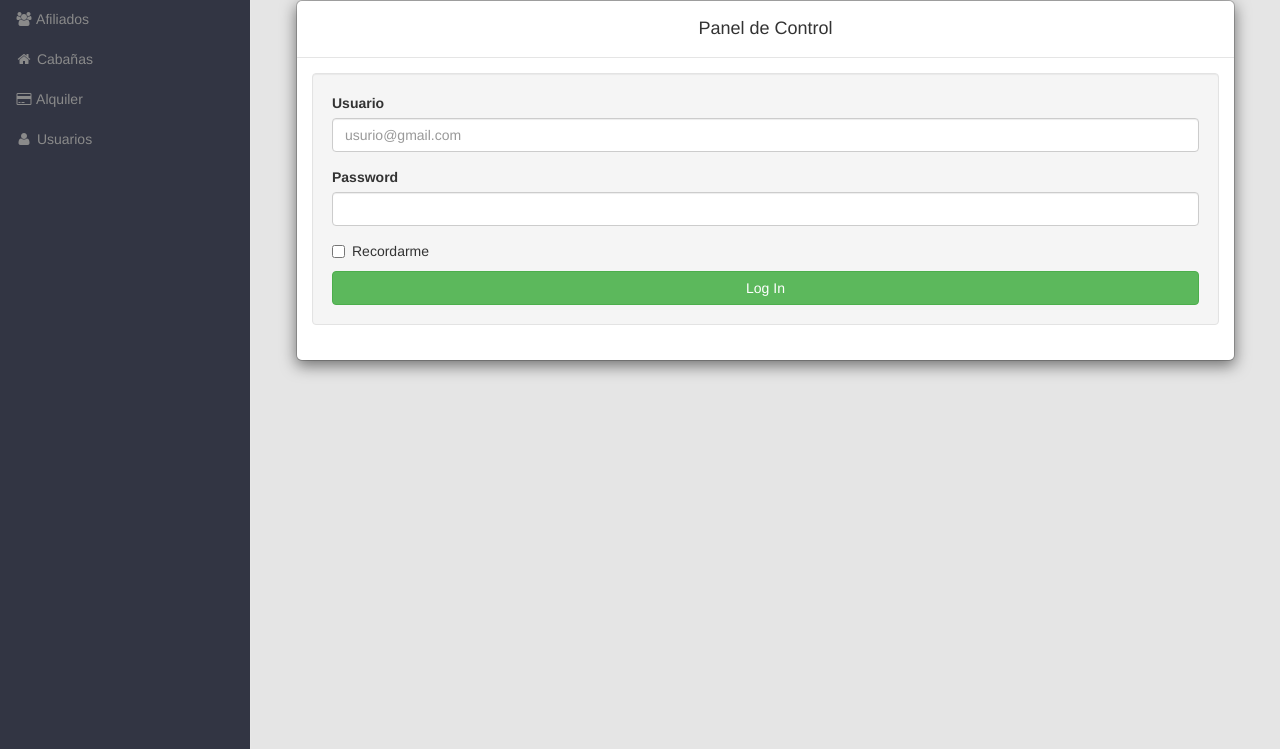
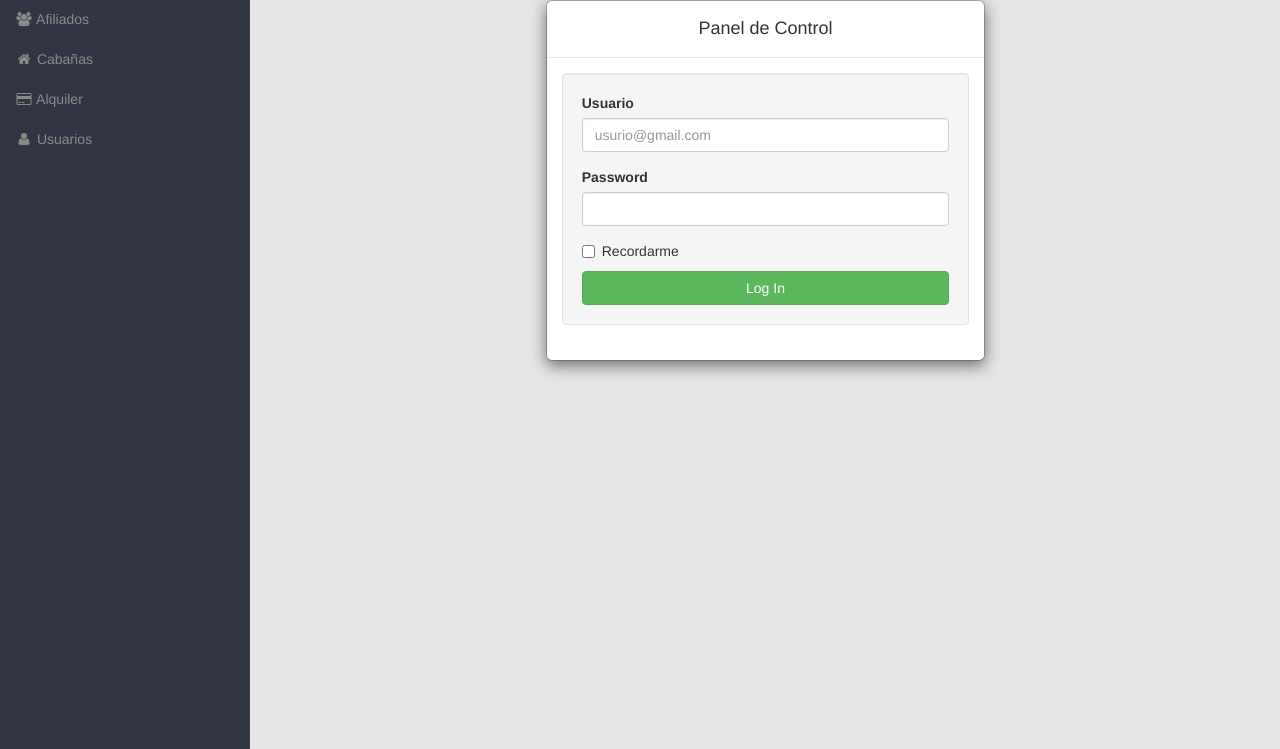
Before and after one commit to LuisaCaviedesR/lluviaFija, a Laravel app: page /lluviafija/login in a window 1280 px wide. Shown: the part 66-815 px from the top of the page. Run offline with Laravel 8, Linux system fonts and the light colour scheme; settings files or empty folders that the repository lacks are supplied; some libraries are stand-ins or nearby versions.

Commit message:
Se ajusto el diseño de la vista login

```diff
--- a/resources/views/login/login.blade.php
+++ b/resources/views/login/login.blade.php
@@ -1,5 +1,10 @@
 @extends ('layouts.app')
 @section('content')
+
+<div class="col-xs-3">
+</div>
+
+<div class="col-xs-6">
 <div class="modal-content">
           <div class="modal-header">
               <center><h4 class="modal-title">Panel de Control</h4></center>
@@ -21,13 +26,18 @@
                               </div>
                               <div class="checkbox">
                                   <label>
-                                      <input type="checkbox" name="remember" id="remember"> Recordarme
-                                  </label>
+                                <input type="checkbox" name="remember" id="remember"> Recordarme
+                                </label>
                               </div>
                               <button type="submit" class="btn btn-success btn-block">Log In</button>
                           </form>
                       </div>
                   </div>
-
+            </div>
+      </div>
+</div>
+</div>
+<div class="col-xs-3">
+</div>
 
 @stop
```
